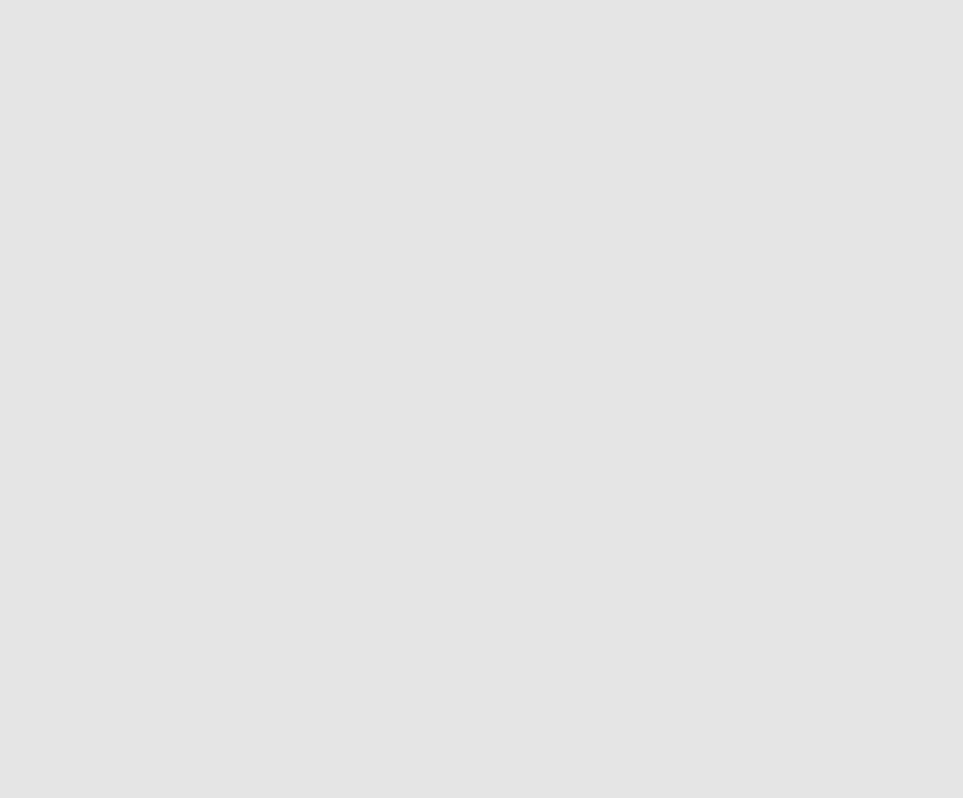
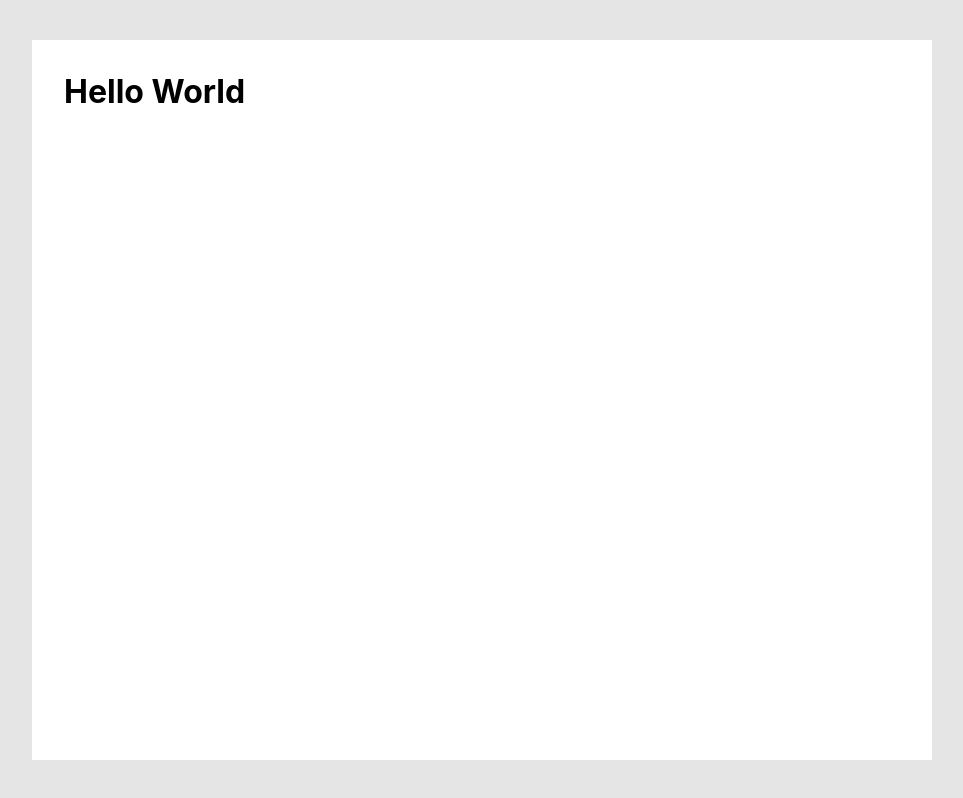
Before and after one commit to b-limitless/test, a React (Create React App) app in the folder frontend/: page / in a window 1280 px wide. Before the commit this address had no page. Shown: the whole page, without its empty margins (158-1121 px from the left). Built offline with nearby package versions, Linux system fonts and the light colour scheme.

Commit message:
adding landing page

```diff
--- a/frontend/src/App.tsx
+++ b/frontend/src/App.tsx
@@ -5,6 +5,7 @@ import { Route, BrowserRouter as Router, Routes } from "react-router-dom";
 import "./styles/index.scss";
 import { QueryClient, QueryClientProvider } from "@tanstack/react-query";
 import ProtectedRoute from "common/ProtectedRoute/ProtectedRoute";
+import Home from "pages/home/Home";
 
 const Signin = lazy(() => import("pages/auth/signin/signin"));
 const Signup = lazy(() => import("pages/auth/signup/signup"));
@@ -18,6 +19,7 @@ function App() {
       <Router>
         <Suspense fallback={<div>Loading...</div>}>
           <Routes>
+          <Route path="/" element={<Home />} />
             <Route path="/signin" element={<Signin />} />
             <Route path="/signup" element={<Signup />} />
             <Route element={<ProtectedRoute />}>
--- /dev/null
+++ b/frontend/src/common/Template/Template.tsx
@@ -0,0 +1,21 @@
+import React, { ReactNode } from "react";
+import "./template.scss";
+
+interface ITemplate {
+  children: ReactNode;
+  message?: string;
+}
+export default function Template({
+  message = "Hello World",
+  children,
+}: ITemplate) {
+  return (
+    <div className="dashboard">
+      <div className="welcome">
+        <h1>{message}</h1>
+
+        {children}
+      </div>
+    </div>
+  );
+}
--- /dev/null
+++ b/frontend/src/common/Template/template.scss
@@ -0,0 +1,24 @@
+.dashboard {
+    min-width: 100vw;
+    min-height: 100vh;
+    width: 100%;
+    height: 100%;
+    display: grid;
+    place-items: center;
+
+    .welcome {
+        padding: 2rem;
+        width: inherit;
+        height: inherit;
+        max-width: 900px;
+        height: 90vh;
+        background-color: #fff;
+        display: flex;
+        // flex-direction: column;
+        align-items: flex-start;
+
+        h1 {
+            margin-right: auto;
+        }
+    }
+}
--- a/frontend/src/components/Input/InputAdornments.tsx
+++ b/frontend/src/components/Input/InputAdornments.tsx
@@ -30,7 +30,7 @@ export default function InputAdornments({
   };
 
   return (
-    <FormControl {...formControlProps} variant="outlined" sx={style}>
+    <FormControl {...formControlProps} variant="outlined" sx={{...style, marginTop: '16px'}}>
       <InputLabel htmlFor="outlined-adornment-password">{label}</InputLabel>
       <OutlinedInput
         {...props}
--- /dev/null
+++ b/frontend/src/pages/home/Home.tsx
@@ -0,0 +1,10 @@
+import Template from 'common/Template/Template'
+import React from 'react'
+
+export default function Home() {
+  return (
+    <Template message='Hello World'>
+        <></>
+    </Template>
+  )
+}
```
